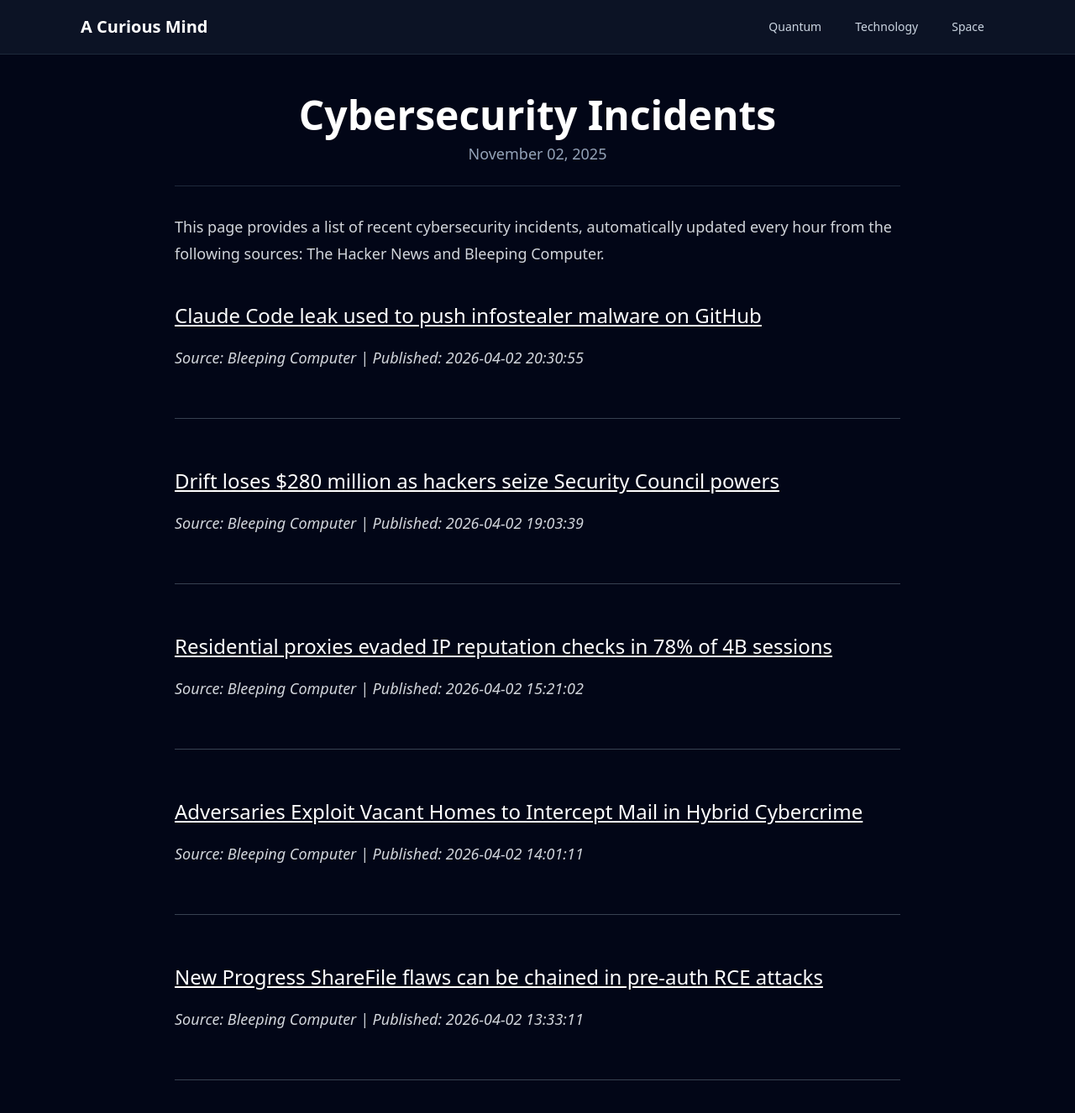
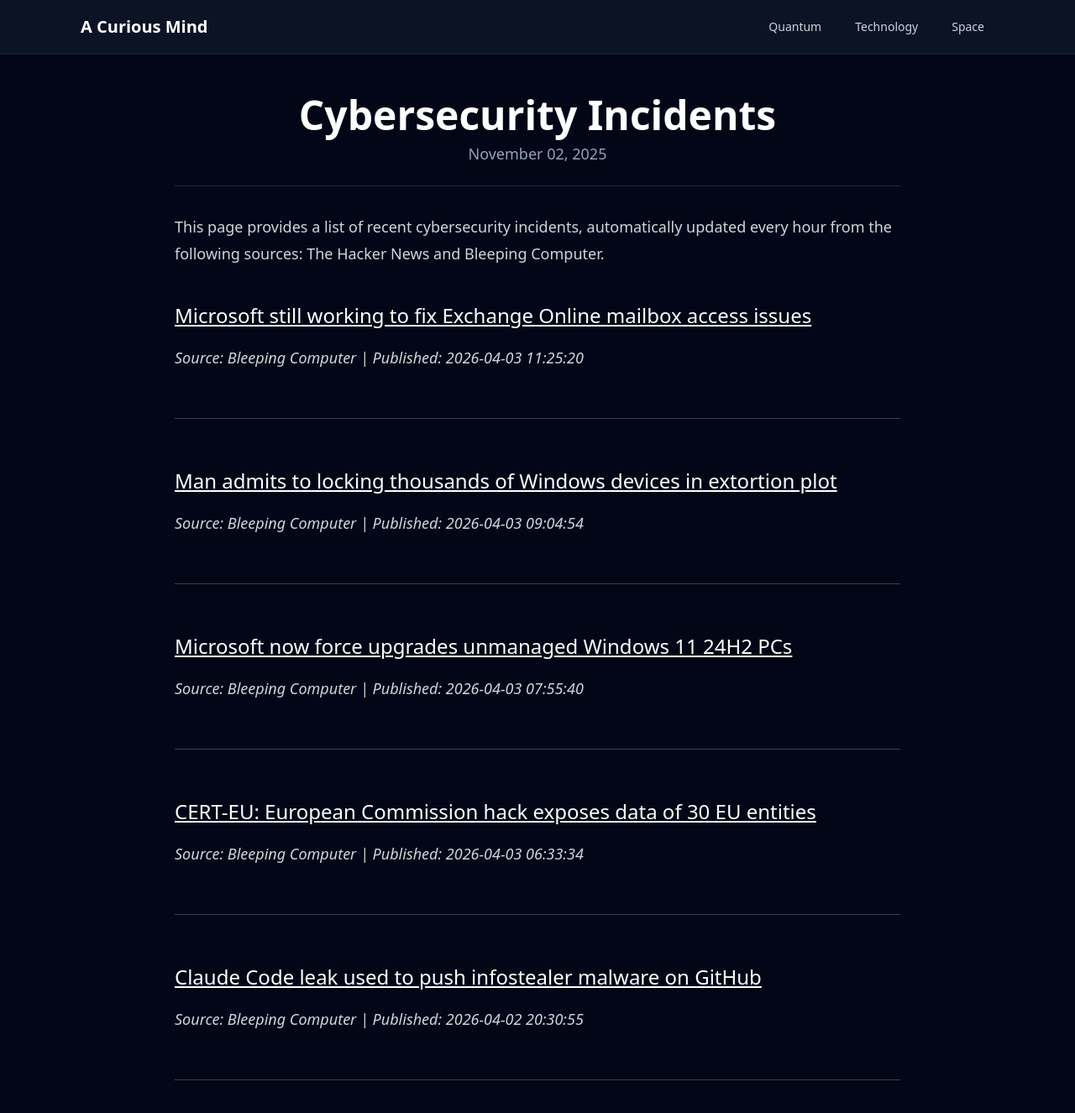
Before and after one commit to onehl7/onehl7.github.io, a Jekyll site: the page built from _posts/2025-11-02-cybersecurity-incidents.md, in a window 1280 px wide and 1400 px high. Shown: the top 1326 px of the window at 84% size. Built offline with Jekyll 4.4.1, drawn with Linux system fonts in a browser that asks for light colours; nearby versions of some CDN libraries.

Commit message:
Update news data

```diff
--- a/_data/news.json
+++ b/_data/news.json
@@ -1,32 +1,32 @@
 [
+  {
+    "source": "Bleeping Computer",
+    "title": "Microsoft still working to fix Exchange Online mailbox access issues",
+    "link": "https://www.bleepingcomputer.com/news/microsoft/microsoft-still-working-to-fix-exchange-online-mailbox-access-issues/",
+    "published": "2026-04-03 11:25:20"
+  },
+  {
+    "source": "Bleeping Computer",
+    "title": "Man admits to locking thousands of Windows devices in extortion plot",
+    "link": "https://www.bleepingcomputer.com/news/security/man-admits-to-extortion-plot-locking-coworkers-out-of-thousands-of-windows-devices/",
+    "published": "2026-04-03 09:04:54"
+  },
+  {
+    "source": "Bleeping Computer",
+    "title": "Microsoft now force upgrades unmanaged Windows 11 24H2 PCs",
+    "link": "https://www.bleepingcomputer.com/news/microsoft/microsoft-now-force-upgrades-unmanaged-windows-11-24h2-pcs/",
+    "published": "2026-04-03 07:55:40"
+  },
+  {
+    "source": "Bleeping Computer",
+    "title": "CERT-EU: European Commission hack exposes data of 30 EU entities",
+    "link": "https://www.bleepingcomputer.com/news/security/cert-eu-european-commission-hack-exposes-data-of-30-eu-entities/",
+    "published": "2026-04-03 06:33:34"
+  },
   {
     "source": "Bleeping Computer",
     "title": "Claude Code leak used to push infostealer malware on GitHub",
     "link": "https://www.bleepingcomputer.com/news/security/claude-code-leak-used-to-push-infostealer-malware-on-github/",
     "published": "2026-04-02 20:30:55"
-  },
-  {
-    "source": "Bleeping Computer",
-    "title": "Drift loses $280 million as hackers seize Security Council powers",
-    "link": "https://www.bleepingcomputer.com/news/security/drift-loses-280-million-as-hackers-seize-security-council-powers/",
-    "published": "2026-04-02 19:03:39"
-  },
-  {
-    "source": "Bleeping Computer",
-    "title": "Residential proxies evaded IP reputation checks in 78% of 4B sessions",
-    "link": "https://www.bleepingcomputer.com/news/security/residential-proxies-evaded-ip-reputation-checks-in-78-percent-of-4b-sessions/",
-    "published": "2026-04-02 15:21:02"
-  },
-  {
-    "source": "Bleeping Computer",
-    "title": "Adversaries Exploit Vacant Homes to Intercept Mail in Hybrid Cybercrime",
-    "link": "https://www.bleepingcomputer.com/news/security/adversaries-exploit-vacant-homes-to-intercept-mail-in-hybrid-cybercrime/",
-    "published": "2026-04-02 14:01:11"
-  },
-  {
-    "source": "Bleeping Computer",
-    "title": "New Progress ShareFile flaws can be chained in pre-auth RCE attacks",
-    "link": "https://www.bleepingcomputer.com/news/security/new-progress-sharefile-flaws-can-be-chained-in-pre-auth-rce-attacks/",
-    "published": "2026-04-02 13:33:11"
   }
 ]
```
